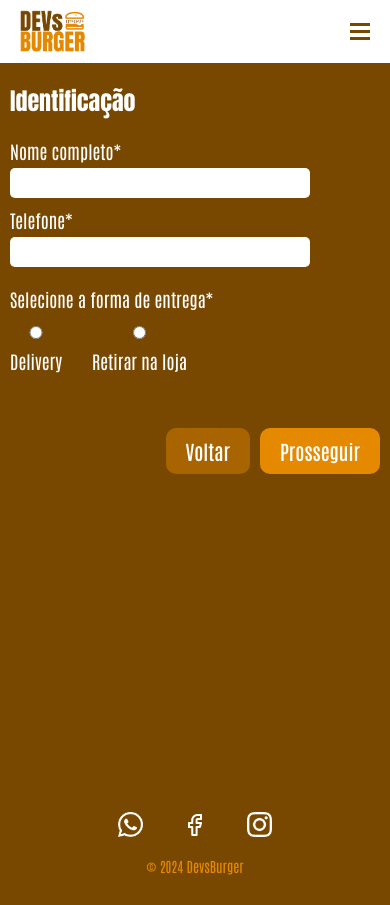
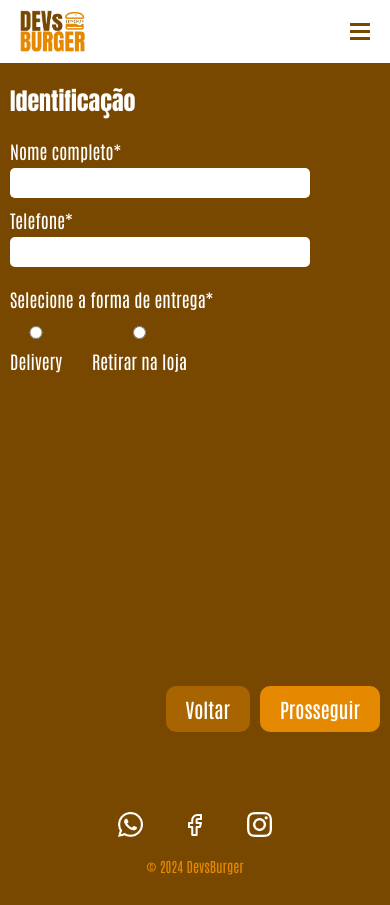
Before and after one commit to gabinag/devsburger, a React (Vite) app: page /dados in a window 390 px wide. Built offline with nearby package versions, Linux system fonts and the light colour scheme.

Commit message:
update style

```diff
--- a/src/pages/Dados/Dados.module.css
+++ b/src/pages/Dados/Dados.module.css
@@ -102,3 +102,9 @@ select {
 .btnCep {
     font-size: 1.8rem;
 }
+
+@media  screen and (max-width: 600px){
+    .wrapForm {
+        min-height: 60vh;
+    }
+}
```
